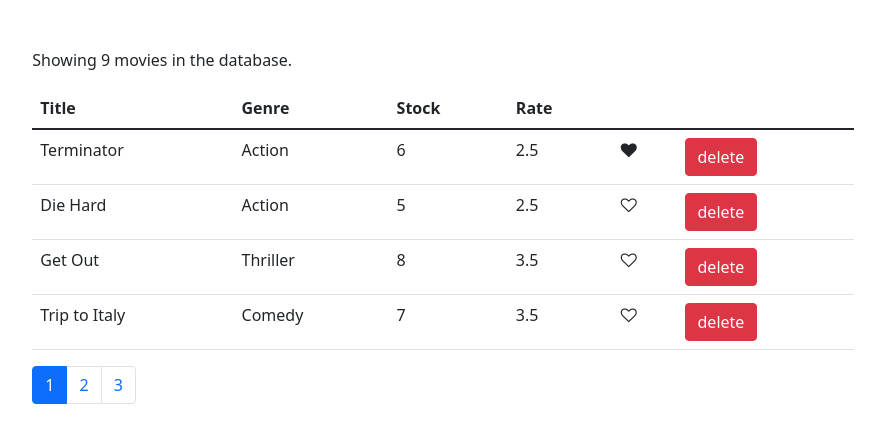
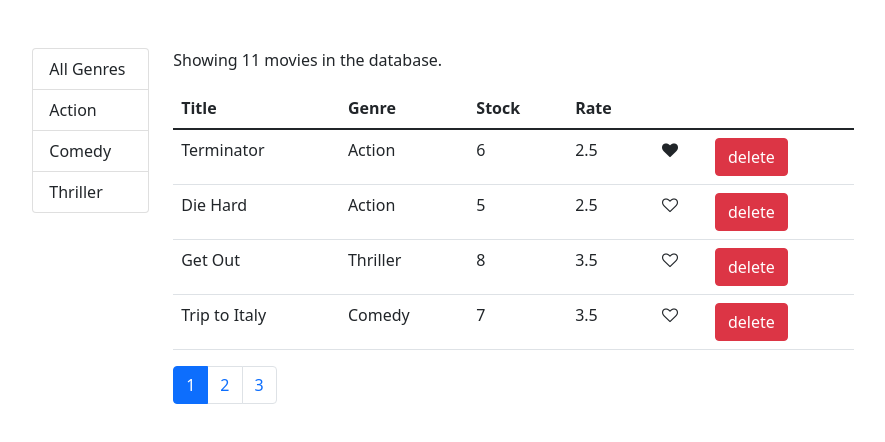
Before and after one commit to itsyst/react-video, a React (Create React App) app: page / in a window 1280 px wide. Shown: the top 442 px of the page, without its empty margins (197-1082 px from the left). Built offline with nearby package versions, Linux system fonts and the light colour scheme.

Commit message:
Create listgroup and filter movies.

```diff
--- /dev/null
+++ b/src/components/common/listGroup.jsx
@@ -0,0 +1,30 @@
+import React from 'react';
+
+const ListGroup = (props) => {
+	const { items, textProperty, valueProperty, selectedItem, onItemSelect } =
+		props;
+	return (
+		<ul className="list-group">
+			{items.map((item) => (
+				<li
+					key={item[textProperty]}
+					className={
+						item === selectedItem
+							? 'list-group-item active  '
+							: 'list-group-item '
+					}
+					onClick={() => onItemSelect(item)}
+				>
+					{item[valueProperty]}{' '}
+				</li>
+			))}
+		</ul>
+	);
+};
+
+ListGroup.defaultProps = {
+	textProperty: '_id',
+	valueProperty: 'name'
+};
+
+export default ListGroup;
--- a/src/components/movies.jsx
+++ b/src/components/movies.jsx
@@ -1,14 +1,22 @@
 import React, { Component } from 'react';
 import Like from '../components/common/like';
+import ListGroup from './common/listGroup';
 import Pagination from './common/pagination';
+import { getGenres } from '../services/fakeGenreService';
 import { getMovies } from '../services/fakeMovieService';
 import { paginate } from '../utils/paginate';
 
 export default class Movies extends Component {
 	state = {
-		movies: getMovies(),
+		movies: [],
+		genres: [],
 		currentPage: 1,
 		pageSize: 4
+	};
+
+	componentDidMount = () => {
+		const genres = [{ name: 'All Genres' }, ...getGenres()];
+		this.setState({ movies: getMovies(), genres: genres });
 	};
 
 	handleDelete = (movie) => {
@@ -28,18 +36,43 @@
 		this.setState({ currentPage: page });
 	};
 
+	handleGenreSelect = (genre) => {
+		this.setState({ selectedGenre: genre, currentPage: 1 });
+	};
+
 	render() {
 		const { length: count } = this.state.movies;
-		const { pageSize, currentPage, movies: allMovies } = this.state;
+		const {
+			pageSize,
+			currentPage,
+			movies: allMovies,
+			genres,
+			selectedGenre
+		} = this.state;
 
 		if (count === 0)
 			return <p className="py-3">There is no movies in the database.</p>;
 
-		const movies = paginate(allMovies, currentPage, pageSize);
+		const filtered =
+			selectedGenre && selectedGenre._id
+				? allMovies.filter((m) => m.genre._id === selectedGenre._id)
+				: allMovies;
+
+		const movies = paginate(filtered, currentPage, pageSize);
 
 		return (
-			<>
-				<p>Showing {count} movies in the database.</p>
+			<div className="row">
+				<div className="col-2">
+					<ListGroup
+						items={genres}
+						selectedItem={selectedGenre}
+						onItemSelect={this.handleGenreSelect}
+						// textProperty="_id" // these two properties are defined in listGroup comp
+						// valueProperty="name"
+					/>
+				</div>
+				<div className="col">
+					<p>Showing {filtered.length} movies in the database.</p>
 					<table className="table table-hover">
 						<thead>
 							<tr>
@@ -61,12 +94,16 @@
 									<td>
 										<Like
 											liked={movie.liked}
-										onLiked={() => this.handleLiked(movie)}
+											onLiked={() =>
+												this.handleLiked(movie)
+											}
 										/>
 									</td>
 									<td>
 										<button
-										onClick={() => this.handleDelete(movie)}
+											onClick={() =>
+												this.handleDelete(movie)
+											}
 											className="btn btn-danger"
 										>
 											delete
@@ -77,12 +114,13 @@
 						</tbody>
 					</table>
 					<Pagination
-					itemsCount={count}
+						itemsCount={filtered.length}
 						pageSize={pageSize}
 						currentPage={currentPage}
 						onPageChange={this.handlePagination}
 					/>
-			</>
+				</div>
+			</div>
 		);
 	}
 }
--- a/src/services/fakeMovieService.js
+++ b/src/services/fakeMovieService.js
@@ -65,6 +65,20 @@
     genre: { _id: "5b21ca3eeb7f6fbccd471818", name: "Action" },
     numberInStock: 7,
     dailyRentalRate: 3.5
+  },
+  {
+    _id: "5b21ca3vvb7f6fbid471821",
+    title: "Enter the Dragon",
+    genre: { _id: "5b21ca3eeb7f6fbccd471818", name: "Action" },
+    numberInStock: 5,
+    dailyRentalRate: 4.5
+  },
+  {
+    _id: "5b21ca3ssb7f6fbid471822",
+    title: "Raiders of the Lost Ark",
+    genre: { _id: "5b21ca3eeb7f6fbccd471818", name: "Action" },
+    numberInStock: 5,
+    dailyRentalRate: 4.5
   }
 ];
 
```
Lines whose indentation alone changed are shown as unchanged.
